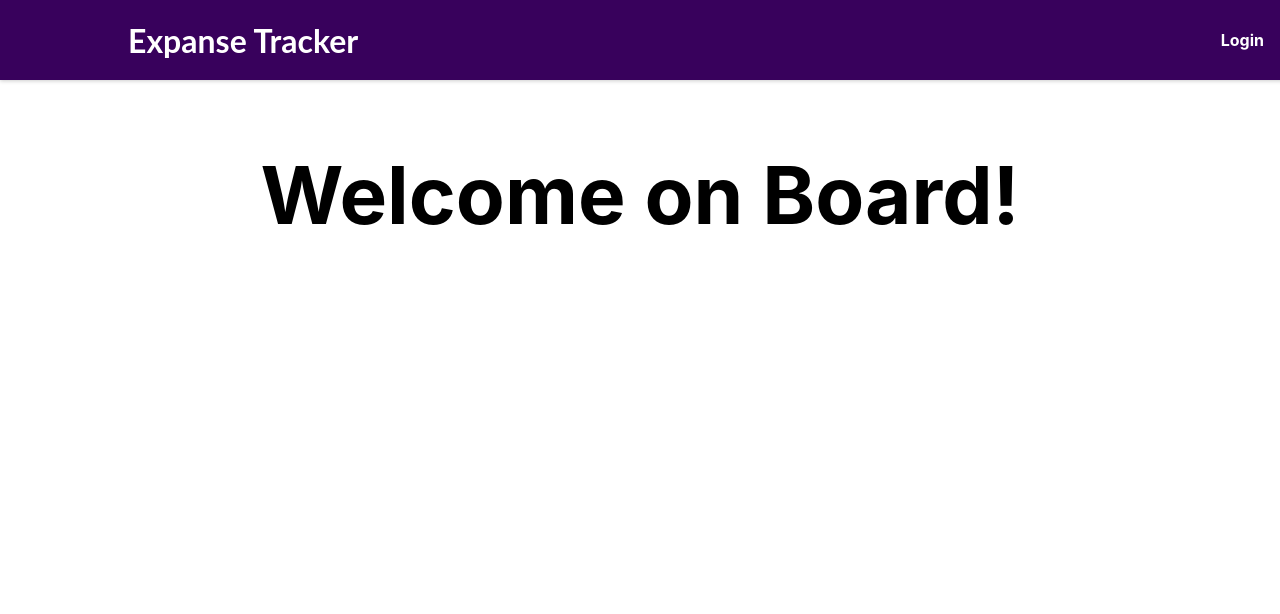
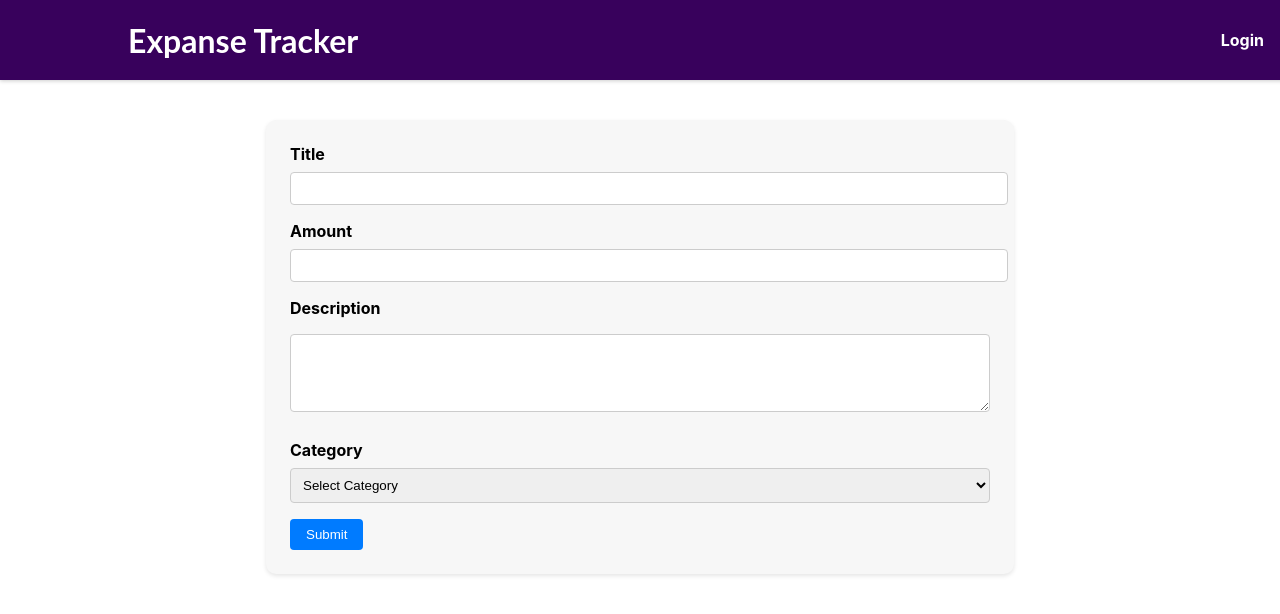
Before and after one commit to kbikash845/expanse-tracker, a React (Create React App) app: page / in a window 1280 px wide. Shown: the top 614 px of the page. Built offline with nearby package versions, Linux system fonts and the light colour scheme.

Commit message:
add expanse and show in UI

```diff
--- /dev/null
+++ b/src/components/StartingPage/ExpanseSubmitDetails.css
@@ -0,0 +1,31 @@
+.details-container {
+    max-width: 700px;
+    margin: 40px auto;
+    padding: 1.5rem;
+    background-color: #f7f7f7;
+    box-shadow: 0px 2px 4px rgba(0, 0, 0, 0.1);
+    border-radius: 10px;
+
+  }
+
+  .detail-row {
+    display: flex;
+    align-items: center;
+    justify-content: space-between;
+    margin-bottom: 0.5rem;
+
+  }
+
+  .detail-label {
+    font-weight: bold;
+    margin-right: 1rem;
+  }
+
+  .detail-value {
+    flex-grow: 1;
+    margin-right: 1rem;
+  }
+
+  .detail-list{
+    list-style-type: none;
+  }
--- /dev/null
+++ b/src/components/StartingPage/ExpanseSubmitDetails.js
@@ -0,0 +1,32 @@
+import React from 'react'
+import './ExpanseSubmitDetails.css'
+
+
+function ExpanseSubmitDetails({expenseData}) {
+    return (
+        <div className="details-container">
+      {/* <h2>Expense Details</h2> */}
+
+      <ul className="detail-list">
+        <li>
+          <span className="detail-label">Title:</span>
+          <span className="detail-value">{expenseData.title}</span>
+
+
+          <span className="detail-label">Amount:</span>
+          <span className="detail-value">{expenseData.amount}</span>
+
+
+          <span className="detail-label">Description:</span>
+          <span className="detail-value">{expenseData.description}</span>
+
+
+          <span className="detail-label">Category:</span>
+          <span className="detail-value">{expenseData.category}</span>
+        </li>
+      </ul>
+    </div>
+  );
+};
+
+export default ExpanseSubmitDetails
--- /dev/null
+++ b/src/components/StartingPage/StartingPageContent.css
@@ -0,0 +1,49 @@
+.container {
+    max-width: 700px;
+    margin: 40px auto;
+    padding: 1.5rem;
+    background-color: #f7f7f7;
+    box-shadow: 0px 2px 4px rgba(0, 0, 0, 0.1);
+    border-radius: 10px;
+  }
+
+  .form-control {
+    margin-bottom: 1rem;
+  }
+
+  label {
+    font-weight: bold;
+    display: block;
+    margin-bottom: 0.5rem;
+  }
+
+  input,
+  textarea,
+  select {
+    width: 100%;
+    padding: 0.5rem;
+    border: 1px solid #ccc;
+    border-radius: 4px;
+  }
+
+  button {
+    padding: 0.5rem 1rem;
+    background-color: #007bff;
+    color: #fff;
+    border: none;
+    border-radius: 4px;
+    cursor: pointer;
+    transition: background-color 0.3s ease-in-out;
+  }
+
+  button:hover {
+    background-color: #0056b3;
+  }
+
+  /* Media Query for Mobile Devices */
+@media (max-width: 600px) {
+    .container {
+      margin: 20px auto; /* Adjust margin for smaller screens */
+      padding: 1rem; /* Reduce padding for smaller screens */
+    }
+  }
--- a/src/components/StartingPage/StartingPageContent.js
+++ b/src/components/StartingPage/StartingPageContent.js
@@ -1,11 +1,73 @@
-import classes from './StartingPageContent.module.css';
+import { useState } from 'react';
+import './StartingPageContent.css'
+import ExpanseSubmitDetails from './ExpanseSubmitDetails';
 
 const StartingPageContent = () => {
+
+  const [title, setTitle] = useState('');
+  const [amount, setAmount] = useState('');
+  const [description, setDescription] = useState('');
+  const [category, setCategory] = useState('');
+  const [submittedData, setSubmittedData] = useState([]);
+
+  const submitHandler = (event) => {
+    event.preventDefault();
+
+    const expenseData = {
+      title,
+      amount: +amount, // Convert amount to a number
+      description,
+      category,
+    };
+
+
+    // You can now send expenseData to your backend or handle it as needed
+    console.log(expenseData);
+    setSubmittedData((preItems)=> [preItems,expenseData]);
+    // Clear the form after submission
+    setTitle('');
+    setAmount('');
+    setDescription('');
+    setCategory('');
+  };
+
   return (
-    <section className={classes.starting}>
-      <h1>Welcome on Board!</h1>
-    </section>
+    <>
+    <div className="container">
+    <form onSubmit={submitHandler}>
+      <div className="form-control">
+        <label>Title</label>
+        <input type="text" value={title} onChange={(e) => setTitle(e.target.value)} />
+      </div>
+      <div className="form-control">
+        <label>Amount</label>
+        <input type="number" value={amount} onChange={(e) => setAmount(e.target.value)} />
+      </div>
+      <div className="form-control">
+        <label>Description</label>
+        <textarea rows="4" value={description} onChange={(e) => setDescription(e.target.value)} />
+      </div>
+      <div className="form-control">
+        <label>Category</label>
+        <select value={category} onChange={(e) => setCategory(e.target.value)}>
+          <option value="">Select Category</option>
+          <option value="salary">Salary</option>
+          <option value="petrol">Petrol</option>
+          <option value="diesel">Diesel</option>
+        </select>
+      </div>
+      <div className="form-actions">
+        <button type="submit">Submit</button>
+      </div>
+    </form>
+    </div>
+    {submittedData.map((item, index) => (
+        <ExpanseSubmitDetails key={index} expenseData={item} />
+      ))}
+    </>
   );
 };
 
+
+
 export default StartingPageContent;
--- a/src/components/StartingPage/StartingPageContent.module.css
+++ /dev/null
@@ -1,8 +0,0 @@
-.starting {
-  margin: 3rem auto;
-  text-align: center;
-}
-
-.starting h1 {
-  font-size: 5rem;
-}
```
